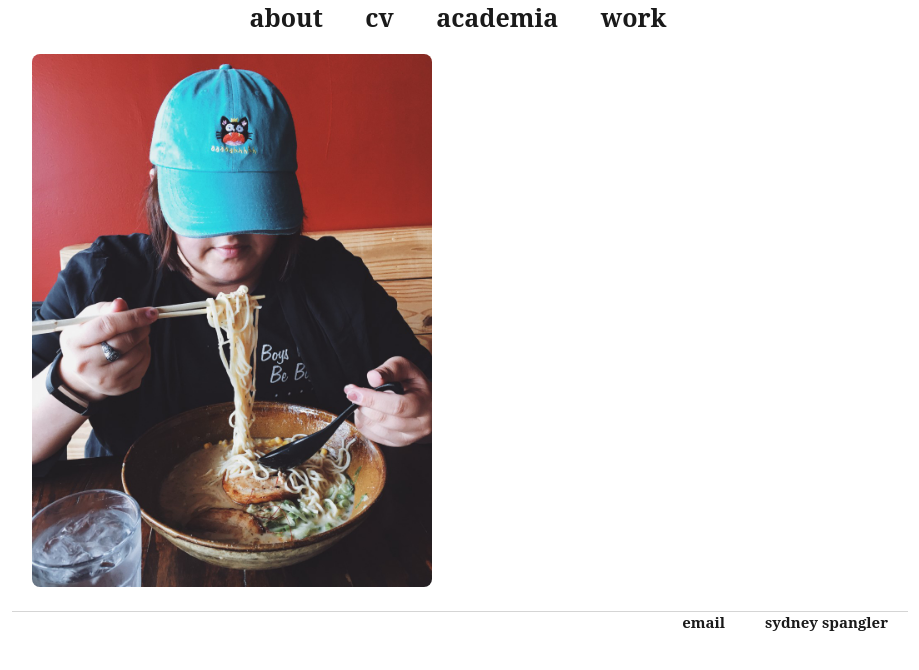
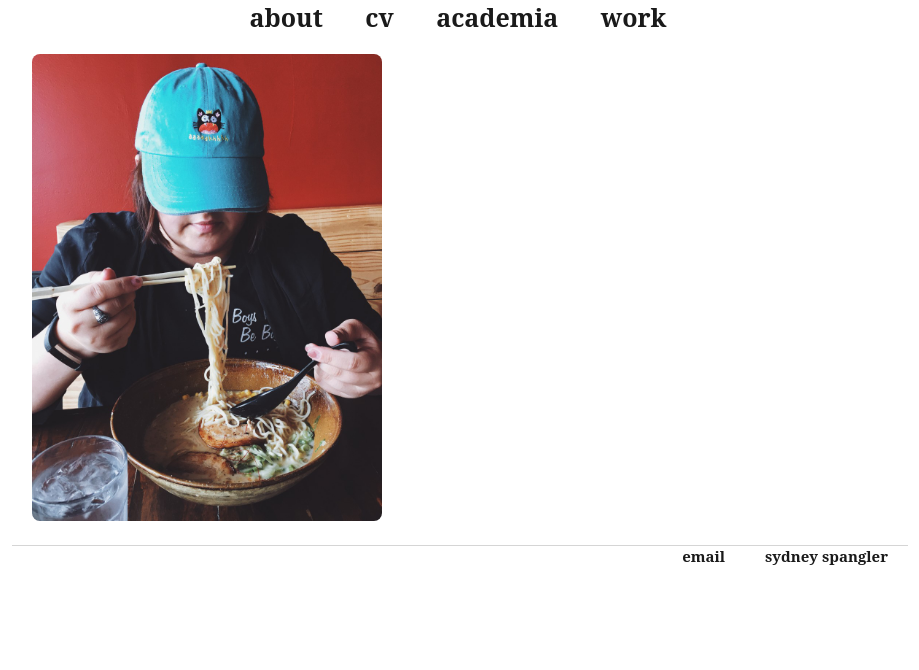
Before and after one commit to sydneyspangler/sydneyspangler.github.io, a Jekyll site: the page built from index.html, in a window 1280 px wide. Shown: the top 670 px of the page, without its empty margins (180-1099 px from the left). Built offline with Jekyll 4.4.1, drawn with Linux system fonts in a browser that asks for light colours.

Commit message:
Update index.html

```diff
--- a/index.html
+++ b/index.html
@@ -4,6 +4,6 @@ title: home
 ---
 <div class="blurb">
 <figure>
-		<img src="https://sydneyspangler.github.io/media/profile.jpg" style="width:400px;height:auto;border:0;" alt="A photo of Sydney Spangler eating ramen.">
+		<img src="https://sydneyspangler.github.io/media/profile.jpg" style="width:350px;height:auto;border:0;" alt="A photo of Sydney Spangler eating ramen.">
 	</figure>
 </div><!-- /.blurb -->
```
